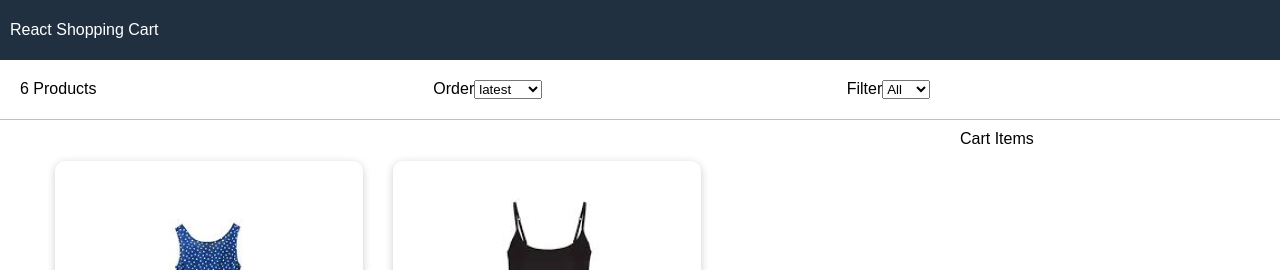
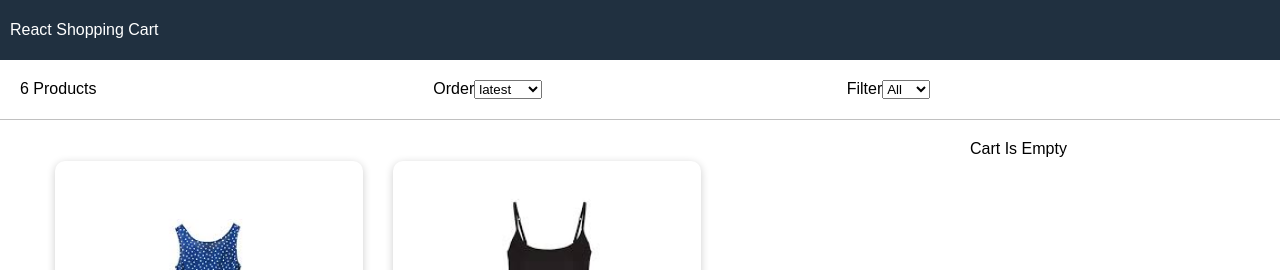
Before and after one commit to khashayaref/shopping-cart, a React (Create React App) app: page / in a window 1280 px wide. Shown: the top 270 px of the page. Built offline with nearby package versions, Linux system fonts and the light colour scheme.

Commit message:
create cart-component

```diff
--- a/src/App.js
+++ b/src/App.js
@@ -9,9 +9,9 @@ function App() {
   const [products, setProducts] = useState(data.products)
   const [size, setSize] = useState("")
   const [sort, setSort] = useState("")
+  const [cartItems, setCartItems] = useState([])
 
   const sizeProductsHandler = (e) => {
-    console.log(e.target.value)
     if(e.target.value === ''){
       setSize(e.target.value)
       setProducts(data.products)
@@ -22,7 +22,6 @@ function App() {
   }
 
   const sortProductsHandler = (e) => {
-    console.log(e.target.value)
     const sort = e.target.value
     setProducts(products.slice().sort((a, b) => (
       sort === 'lowest' ?
@@ -34,13 +33,35 @@ function App() {
     )))
   }
 
+  const addToCartHandler = (product) => {
+    const itemProducts = cartItems.slice()
+    let alreadyInCart = false
+    itemProducts.forEach(item => {
+      if(item._id === product._id){
+        item.count += 1
+        alreadyInCart = true
+        setCartItems(itemProducts)
+      }
+    })
+    if(!alreadyInCart){
+      itemProducts.push({...product, count: 1})
+      setCartItems(itemProducts)
+    }
+  }
+
+  const removeItemHandler = (cartItem) => {
+    const allCartItems = cartItems.slice()
+    setCartItems(allCartItems.filter((item) => item._id !== cartItem._id))
+  }
+
   return (
     <div className="App">
       <Header/>
       <main>
         <Filter count={products.length} size={size} sort={sort}
         sizeProducts={sizeProductsHandler} sortProducts={sortProductsHandler}/>
-        <ProductSideBar items={products}/>
+        <ProductSideBar cartItems={cartItems} addToCart={addToCartHandler}
+        removeItem={removeItemHandler} items={products}/>
       </main>
       <footer>
         All Right Is Reserved.
--- /dev/null
+++ b/src/components/cartItem/Cart.js
@@ -0,0 +1,50 @@
+import './cart.scss'
+import formatCurrency from '../../utils';
+
+
+const Cart = ({cartItems, removeItem}) => {
+    return (
+        <div>
+            {cartItems.length === 0 ? <div className='cart cart-header'>Cart Is Empty </div>
+                 :
+                 <div className='cart cart-header'> Yout Have {cartItems.length} Items In Your Cart</div>
+            }
+            <div>
+                <div className="cart">
+                    <ul className="cart-items">
+                        {
+                            cartItems.map(item => (
+                                <li key={item._id}>
+                                    <div>
+                                        <img src={item.image} alt={item.title} />
+                                    </div>
+                                    <div>
+                                        <div>{item.title}</div>
+                                        <div className='right'>
+                                            {formatCurrency(item.price)} x {item.count} {" "}
+                                            <button className='button' onClick={() => removeItem(item)}>Remove</button>
+                                        </div>
+                                    </div>
+                                </li>
+                            ))
+                        }
+                    </ul>
+                </div>
+                {cartItems.length !==0 &&
+                    <div className="cart">
+                        <div className="total">
+                            <div>
+                                Total: {' '}
+                                {formatCurrency(cartItems.reduce((a, c) => a + (c.price * c.count), 0))}
+                            </div>
+                            <button className='button primary'>Proceed</button>
+                        </div>
+                    </div>
+                }
+            </div>
+        </div>
+
+     );
+}
+
+export default Cart;
--- /dev/null
+++ b/src/components/cartItem/cart.scss
@@ -0,0 +1,55 @@
+@mixin button {
+    padding: 5px 15px;
+    cursor: pointer;
+    border: 1px solid #c0c0c0;
+    border-radius: 3px;
+    text-align: center;
+}
+
+.cart{
+    padding: 10px;
+    display: flex;
+    .cart-items{
+        padding: 0;
+        width: 100%;
+        list-style: none;
+        img{
+            width: 100px;
+            display: block;
+            margin: auto;
+        }
+        li{
+            display: flex;
+            div{
+                padding: 5px;
+                &:last-child{
+                    flex: 1;
+                }
+            }
+            .button{
+                @include button();
+            }
+        }
+
+    }
+    .total{
+        display: flex;
+        justify-content: space-between;
+        width: 100%;
+        align-items: center;
+        div{
+            padding-top: 5px;
+            flex: 1
+        }
+        .button{
+            @include button();
+            background-color: #ffc000;
+            flex: 1;
+            font-size: 1rem;
+        }
+    }
+}
+
+.cat-header{
+    border-bottom: 1px solid #c0c0c0;
+}
--- a/src/components/product/Product.js
+++ b/src/components/product/Product.js
@@ -2,7 +2,7 @@ import formatCurrency from '../../utils';
 import './product.scss'
 
 
-const Product = ({item}) => {
+const Product = ({item, addToCart}) => {
     return (
         <div className='product'>
             <li>
@@ -15,7 +15,7 @@ const Product = ({item}) => {
                         <div>
                             {formatCurrency(item.price)}
                         </div>
-                        <button className='button primary'>
+                        <button onClick={() => addToCart(item)} className='button primary'>
                             Add To Cart
                         </button>
                     </div>
--- a/src/containers/product-sidebar/ProductSideBar.js
+++ b/src/containers/product-sidebar/ProductSideBar.js
@@ -1,8 +1,9 @@
+import Cart from '../../components/cartItem/Cart';
 import Product from '../../components/product/Product';
 import './product-sidebar.scss'
 
 
-const ProductSideBar = ({items}) => {
+const ProductSideBar = ({items, addToCart, cartItems, removeItem}) => {
     return (
         <div className='container'>
             <div className="main">
@@ -10,14 +11,14 @@ const ProductSideBar = ({items}) => {
                     {
                         items.map((item) => {
                             return(
-                                <Product key={item._id} item={item}/>
+                                <Product addToCart={addToCart} key={item._id} item={item}/>
                             )
                         })
                     }
                 </ul>
             </div>
             <div className="sidebar">
-                Cart Items
+                <Cart removeItem={removeItem} cartItems={cartItems}/>
             </div>
         </div>
      );
```
